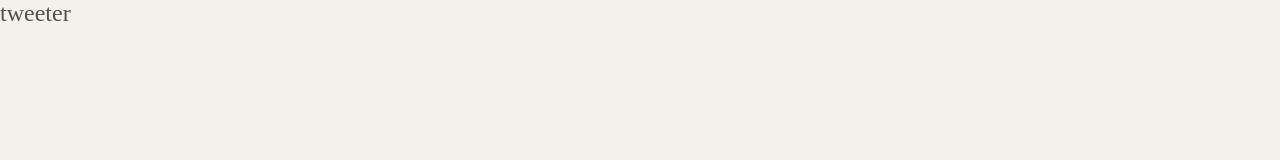
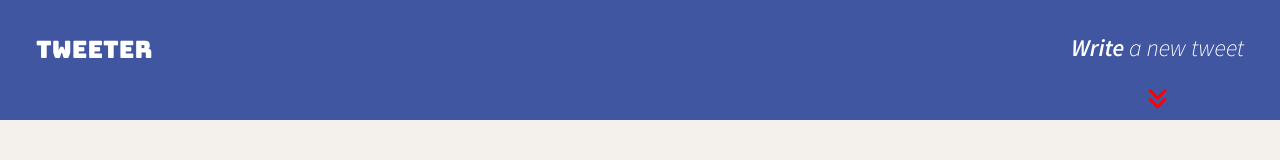
Before and after one commit to patriceandrea/tweeter1, a website: page public/index.html in a window 1280 px wide. Drawn offline with nearby package versions, Linux system fonts and the light colour scheme.

Commit message:
layouts added to the nav bar

```diff
--- a/public/index.html
+++ b/public/index.html
@@ -1,15 +1,24 @@
 <!DOCTYPE html>
 <html lang="en">
+
 <head>
+
   <!-- Meta Information -->
   <title>Tweeter - Home Page</title>
 
   <!-- External CSS -->
-    <link rel="stylesheet" href="https://cdnjs.cloudflare.com/ajax/libs/normalize/8.0.1/normalize.min.css" type="text/css" />
-
+  <link rel="stylesheet" href="https://cdnjs.cloudflare.com/ajax/libs/normalize/8.0.1/normalize.min.css"
+    type="text/css" />
+  <link rel="preconnect" href="https://fonts.googleapis.com">
+  <link rel="preconnect" href="https://fonts.gstatic.com" crossorigin>
+  <link href="https://fonts.googleapis.com/css2?family=Bungee&family=Source+Sans+Pro:ital,wght@1,300;1,600&display=swap"
+    rel="stylesheet">
+  <link rel="stylesheet" href="https://cdnjs.cloudflare.com/ajax/libs/font-awesome/6.1.1/css/all.min.css"
+    integrity="sha512-KfkfwYDsLkIlwQp6LFnl8zNdLGxu9YAA1QvwINks4PhcElQSvqcyVLLD9aMhXd13uQjoXtEKNosOWaZqXgel0g=="
+    crossorigin="anonymous" referrerpolicy="no-referrer" />
   <!-- App CSS -->
   <link rel="stylesheet" href="/styles/layout.css" type="text/css" />
-
+  <link rel="stylesheet" href="/styles/nav.css" type="text/css" />
   <!-- External JS -->
   <script src="https://ajax.googleapis.com/ajax/libs/jquery/3.4.1/jquery.min.js"></script>
 
@@ -20,10 +29,19 @@
 <body>
   <!-- Top nav bar (fixed) -->
   <nav>
-      <span>tweeter</span>
+
+    <span>tweeter </span>
+
+    <div class="call-to-action">
+      <p> <b>Write</b> a new tweet</p>
+      <i class="fa-solid fa-angles-down"></i>
+
+    </div>
+
   </nav>
 
   <!-- Page-specific (main) content here -->
   <main class="container"></main>
 </body>
+
 </html>
--- a/public/styles/layout.css
+++ b/public/styles/layout.css
@@ -23,3 +23,11 @@
 /*
  * Additional CSS can be defined below or in other CSS files, as per instructions
  */
+
+ body {
+  font-family: 'Source Sans Pro', sans-serif;
+ }
+
+ span {
+   font-family:'Bungee', cursive;
+ }
--- /dev/null
+++ b/public/styles/nav.css
@@ -0,0 +1,23 @@
+nav {
+height: 120px;
+width:100%;
+background-color: #4056A1;
+color: #FFFFFF;
+padding: 1.5em;
+display: flex;
+justify-content: space-between;
+}
+
+
+i{
+  color: red;
+  display: flex;
+  flex-direction: column;
+}
+
+.call-to-action{
+  display:flex;
+  flex-direction: column;
+  align-items: center;
+  justify-content: center;
+}
```
Also changed, not shown: server/data-files/initial-tweets.json (+5 -5 lines), 1 other file. Lines whose indentation alone changed are shown as unchanged.
